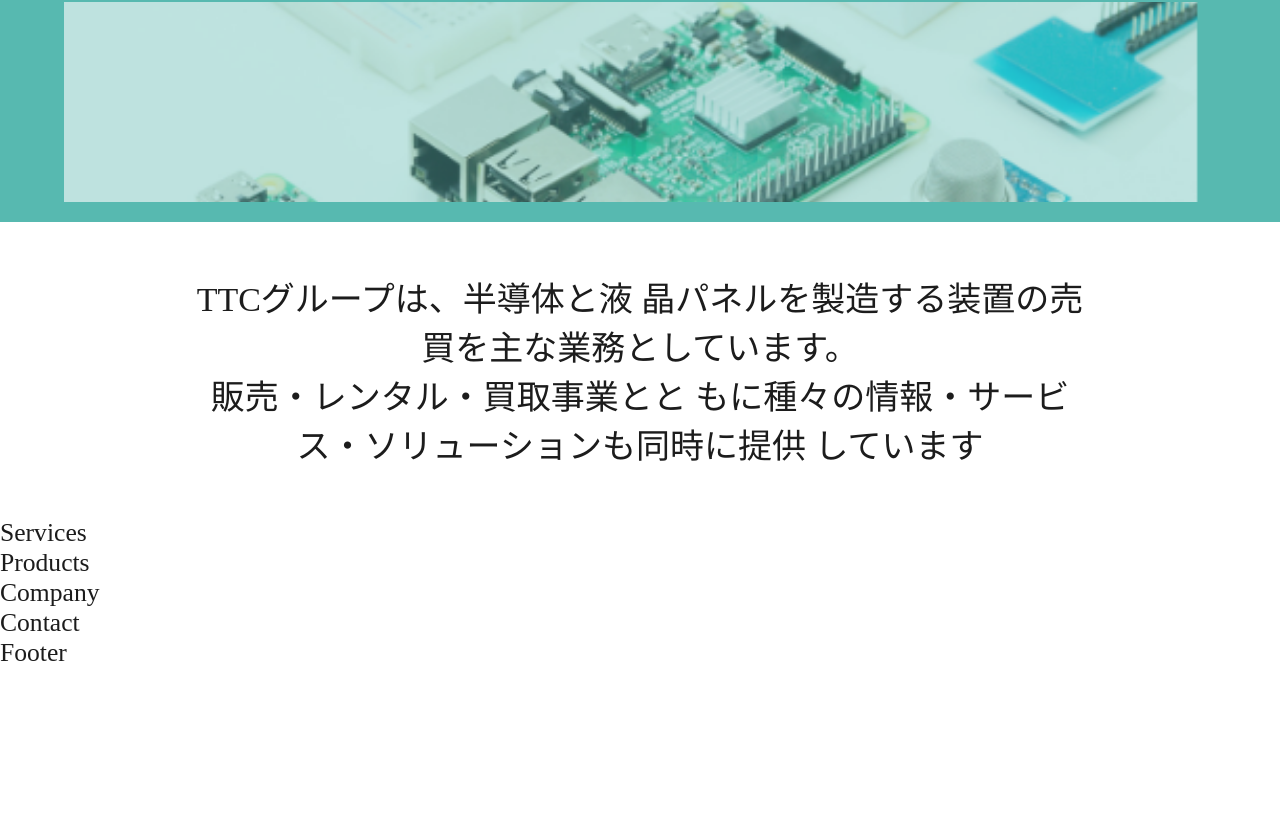
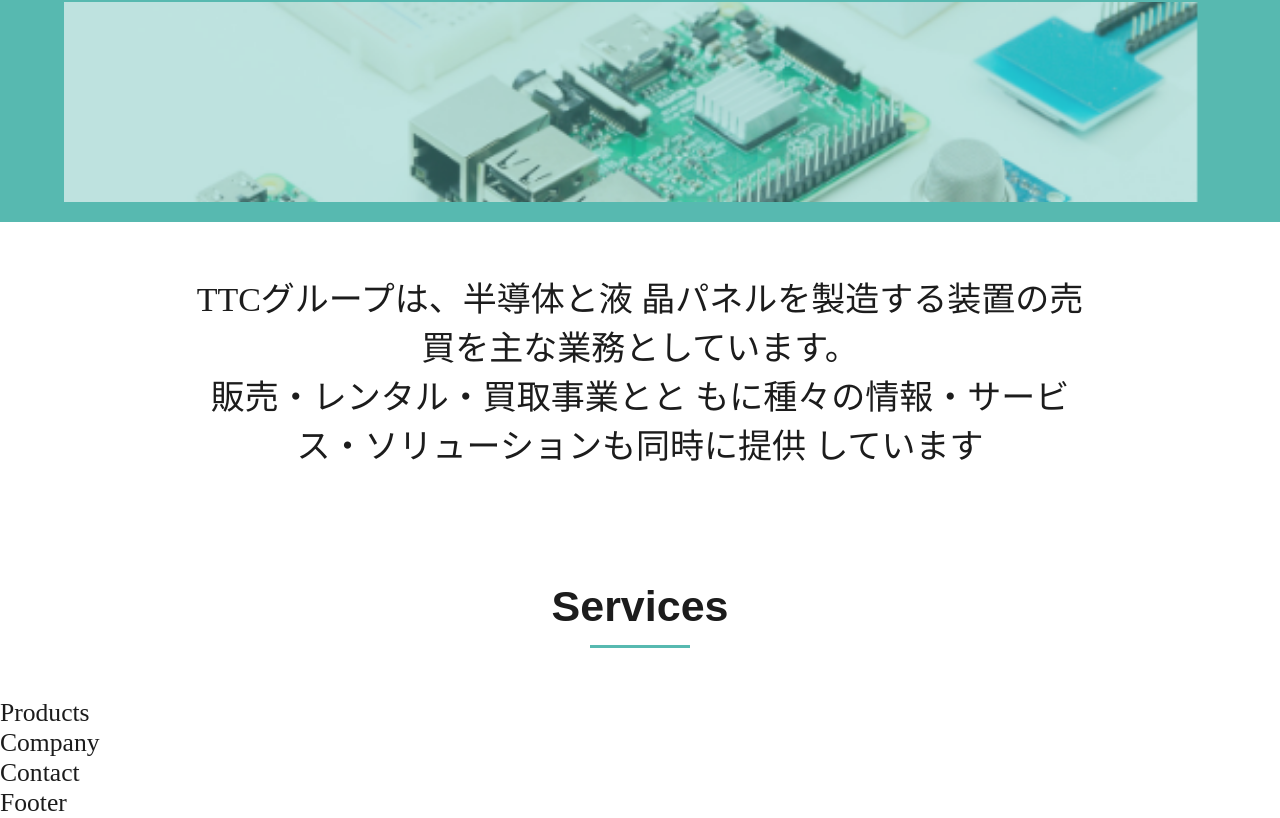
Before and after one commit to satoshi-create/TTC_re, a Next.js app: page / in a window 1280 px wide. Shown: the part 412-1230 px from the top of the page. Before the commit the page ends 1080 px from the top, so only its background shows below. Built offline with nearby package versions, Linux system fonts and the light colour scheme.

Commit message:
Titleコンポーネントにテキストスタイルを追加

```diff
--- a/components/Services.js
+++ b/components/Services.js
@@ -1,9 +1,11 @@
-import React from 'react'
-
+import React from "react";
+import Title from "./Title";
 const Services = () => {
   return (
-    <div>Services</div>
-  )
-}
+    <section className="parts-grid section-padding">
+      <Title title={"Services"} />
+    </section>
+  );
+};
 
-export default Services
+export default Services;
--- /dev/null
+++ b/components/Title.js
@@ -0,0 +1,12 @@
+import React from 'react'
+import styles from "../styles/Title.module.css";
+const Title = ({title}) => {
+  return (
+    <div className={styles.sectionTitle}>
+      <h2>{title}</h2>
+      <div className={styles.underline}></div>
+    </div>
+  )
+}
+
+export default Title
--- /dev/null
+++ b/styles/Title.module.css
@@ -0,0 +1,12 @@
+.sectionTitle h2 {
+  font-family: var(--section-title-font);
+  font-size: clamp(1.625rem, 1.0111rem + 2.6194vw, 2.6875rem);
+  text-align: center;
+  line-height: 1.8;
+}
+.underline {
+  width: 100px;
+  height: 3px;
+  background-color: var(--primary-green-01);
+  margin: 0 auto;
+}
```
